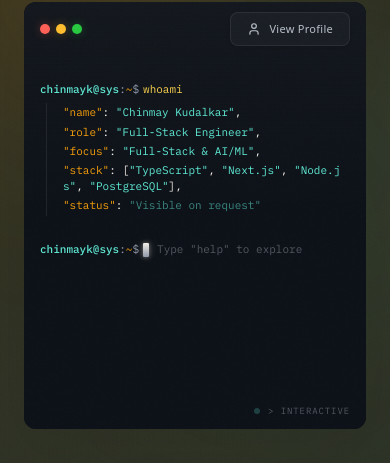
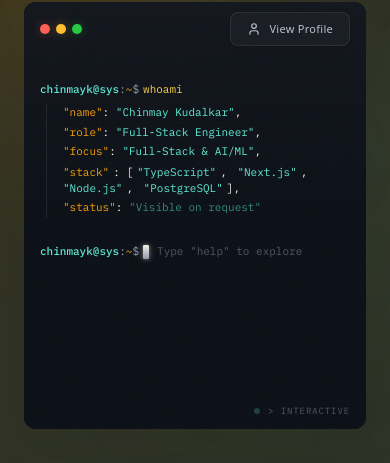
Before and after one commit to ChinmayyK/Portfolio, a Next.js app: page / in a window 390 px wide. Shown: the part 117-580 px from the top of the page. Built offline with nearby package versions, Linux system fonts and the light colour scheme.

Commit message:
fix: exhaustive mobile UI polish (blur, word breaks, pointer events)

```diff
--- a/src/components/Contact.tsx
+++ b/src/components/Contact.tsx
@@ -159,7 +159,7 @@ export function Contact() {
           transition={{ duration: 0.6, delay: 0.15, ease: [0.22, 1, 0.36, 1] }}
         >
           <ScrollScramble text="Let's build" as="span" duration={600} delay={200} />{" "}
-          <span className="text-gradient-full italic">systems</span>{" "}
+          <span className="text-gradient-full italic block sm:inline">systems</span>{" "}
           <br className="sm:hidden" />
           <ScrollScramble text="that" as="span" duration={500} delay={350} />
           {" "}
--- a/src/components/Hero.tsx
+++ b/src/components/Hero.tsx
@@ -69,7 +69,7 @@ export function Hero() {
   const [scrollY, setScrollY] = useState(0);
   const desktopEffects = useDesktopEffects();
   const scrollVelocity = useScrollVelocity();
-  const blurClass = scrollVelocity > 900 ? "scroll-blur-lg" : scrollVelocity > 450 ? "scroll-blur-md" : scrollVelocity > 200 ? "scroll-blur-sm" : "scroll-blur-none";
+  const blurClass = (typeof window !== 'undefined' && window.innerWidth < 768) ? "" : (scrollVelocity > 900 ? "scroll-blur-lg" : scrollVelocity > 450 ? "scroll-blur-md" : scrollVelocity > 200 ? "scroll-blur-sm" : "scroll-blur-none");
   const [mouseXPos, setMouseXPos] = useState<number | null>(null);
   const [mouseYPos, setMouseYPos] = useState<number | null>(null);
   // Ref to the guarded focus function exposed by HiddenPhotoWidget
@@ -414,12 +414,12 @@ const getCommandOutput = (cmd: string): React.ReactNode => {
           <div><span className="text-[var(--accent)]">"name"</span><span className="text-[var(--text)]">:</span> <span className="text-[var(--teal)]">"Chinmay Kudalkar"</span><span className="text-[var(--text)]">,</span></div>
           <div><span className="text-[var(--accent)]">"role"</span><span className="text-[var(--text)]">:</span> <span className="text-[var(--teal)]">"Full-Stack Engineer"</span><span className="text-[var(--text)]">,</span></div>
           <div><span className="text-[var(--accent)]">"focus"</span><span className="text-[var(--text)]">:</span> <span className="text-[var(--teal)]">"Full-Stack & AI/ML"</span><span className="text-[var(--text)]">,</span></div>
-          <div>
+          <div className="flex flex-wrap gap-x-1 mt-0.5">
             <span className="text-[var(--accent)]">"stack"</span><span className="text-[var(--text)]">: [</span>
-            <span className="text-[var(--teal)]">"TypeScript"</span><span className="text-[var(--text)]">, </span>
-            <span className="text-[var(--teal)]">"Next.js"</span><span className="text-[var(--text)]">, </span>
-            <span className="text-[var(--teal)]">"Node.js"</span><span className="text-[var(--text)]">, </span>
-            <span className="text-[var(--teal)]">"PostgreSQL"</span>
+            <span className="text-[var(--teal)] whitespace-nowrap">"TypeScript"</span><span className="text-[var(--text)]">, </span>
+            <span className="text-[var(--teal)] whitespace-nowrap">"Next.js"</span><span className="text-[var(--text)]">, </span>
+            <span className="text-[var(--teal)] whitespace-nowrap">"Node.js"</span><span className="text-[var(--text)]">, </span>
+            <span className="text-[var(--teal)] whitespace-nowrap">"PostgreSQL"</span>
             <span className="text-[var(--text)]">],</span>
           </div>
           <div><span className="text-[var(--accent)]">"status"</span><span className="text-[var(--text)]">:</span> <span className="text-[var(--teal)] animate-pulse">"Visible on request"</span></div>
@@ -779,7 +779,7 @@ function HiddenPhotoWidget({
                 ? "bg-[var(--accent)]/15 border-[var(--accent)]/40 text-[var(--accent)] shadow-[0_0_20px_rgba(245,158,11,0.15)]"
                 : "bg-[var(--surface-soft)] border-[var(--line)] text-[var(--muted)] hover:text-[var(--text)] hover:border-[var(--line-strong)] hover:bg-[var(--surface-accent)] shadow-sm"
             }`}
-            onClick={(e) => {
+            onPointerDown={(e) => {
               e.stopPropagation();
               triggerHaptic("medium");
               setIsHovered(prev => !prev);
@@ -1005,7 +1005,7 @@ function FakeUIContent({
         onWheel={(e) => e.stopPropagation()}
         onTouchMove={(e) => e.stopPropagation()}
         onScroll={(e) => onScroll(e.currentTarget.scrollTop)}
-        className="flex-1 overflow-y-auto overflow-x-hidden overscroll-contain scrollbar-hide flex flex-col text-[11px] sm:text-sm text-[var(--muted)] leading-[1.4] sm:leading-relaxed relative z-10 whitespace-pre-wrap break-all"
+        className="flex-1 overflow-y-auto overflow-x-hidden overscroll-contain scrollbar-hide flex flex-col text-[11px] sm:text-sm text-[var(--muted)] leading-[1.4] sm:leading-relaxed relative z-10 whitespace-pre-wrap break-words"
       >
         <div className="flex flex-col">
           {history.map((entry, idx) => (
```
